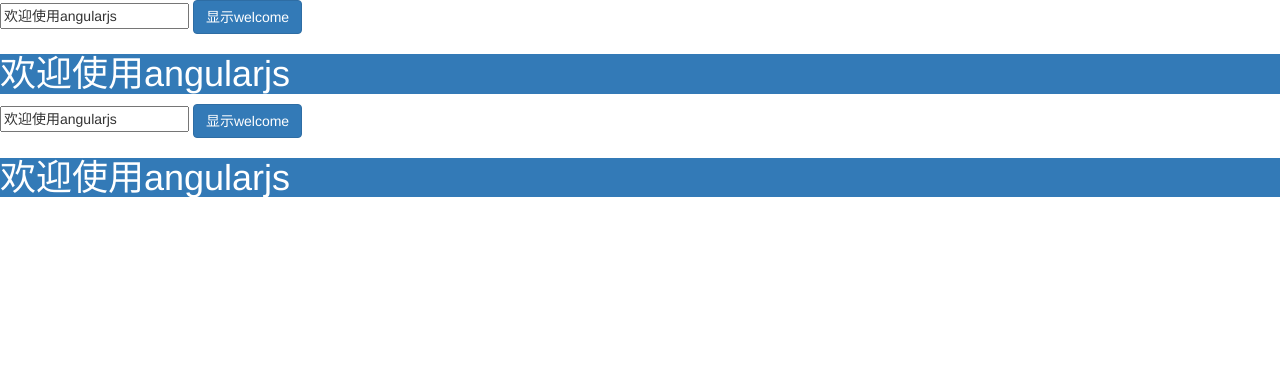
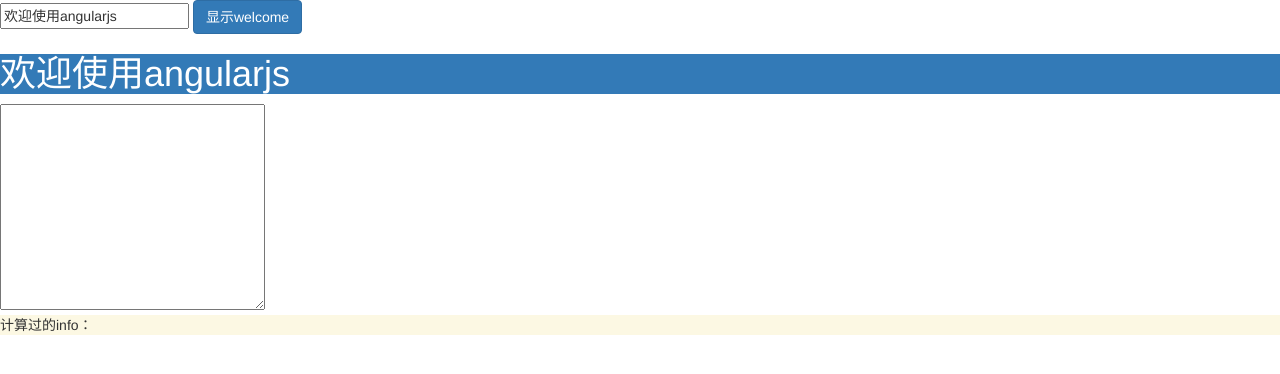
Before and after one commit to huhuiyu/TeachProjects, a website: page angularjs-study/html/ng002.html in a window 1280 px wide. Drawn offline with Linux system fonts and the light colour scheme.

Commit message:
计算属性和sce安全

```diff
--- a/angularjs-study/html/app/js/ng002.js
+++ b/angularjs-study/html/app/js/ng002.js
@@ -11,13 +11,22 @@
     controllers.controller('CtrlOne', [
       '$scope',
       '$log',
-      function($scope, $log) {
+      '$sce',
+      function($scope, $log, $sce) {
         $log.debug('in CtrlOne init...');
         //定义作用域变量
         $scope.welcome = '欢迎使用angularjs';
         //定义作用域方法
         $scope.showWelcome = function() {
           alert($scope.welcome);
+        };
+
+        $scope.info = '';
+
+        //计算属性值
+        $scope.computeInfo = function() {
+          //$sce.trustAsHtml()表示将内容渲染成html，且不用安全检测;
+          return $sce.trustAsHtml('计算过的info：<br>' + $scope.info);
         };
       }
     ]);
--- a/angularjs-study/html/ng002.html
+++ b/angularjs-study/html/ng002.html
@@ -11,19 +11,17 @@
     <!-- ng-controller="CtrlOne" 是将元素和js控制器关联，避免了id冲突 -->
     <div ng-controller="CtrlOne">
       <!-- 在控制器声明的元素里面可以直接访问$scope声明的对象以及方法 -->
-      <input type="text" ng-model="welcome">
+      <input type="text" ng-model="welcome" />
       <span class="btn btn-primary" ng-click="showWelcome();">显示welcome</span>
       <div class="bg-primary h1" ng-bind="welcome"></div>
 
+      <!-- 如果加入了ngSanitize模块，可以使用ng-bind-html显示html渲染结果 -->
+      <textarea cols="30" rows="10" ng-model="info"></textarea>
+      <div class="bg-danger" ng-bind-html="info"></div>
+      <div class="bg-primary" ng-bind="info"></div>
+      <div class="bg-warning" ng-bind-html="computeInfo()"></div>
+
     </div>
-
-    <div ng-controller="CtrlOne">
-        <!-- 在控制器声明的元素里面可以直接访问$scope声明的对象以及方法 -->
-        <input type="text" ng-model="welcome">
-        <span class="btn btn-primary" ng-click="showWelcome();">显示welcome</span>
-        <div class="bg-primary h1" ng-bind="welcome"></div>
-
-      </div>
 
     <script src="lib/js/jquery.min.js"></script>
     <script src="lib/js/bootstrap.min.js"></script>
```
